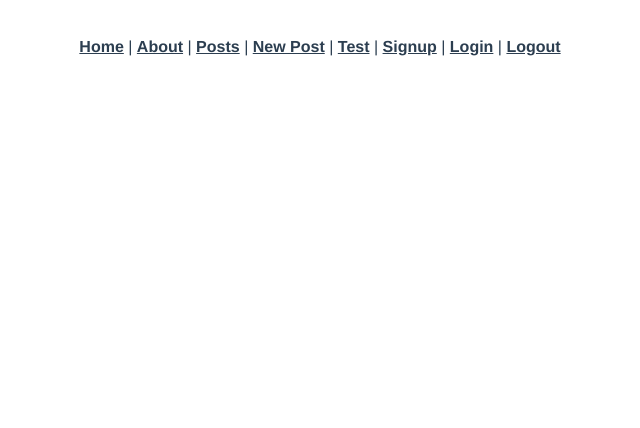
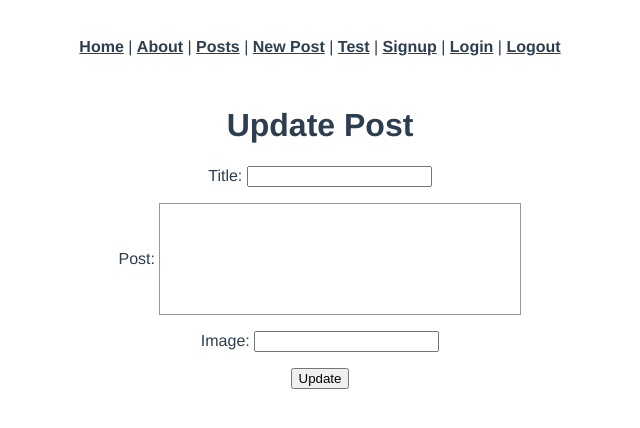
Before and after one commit to SymensJeffrey/blog_vue_app, a Vue app: page /posts/1/edit in a window 1280 px wide. Shown: the top 428 px of the page, without its empty margins (320-960 px from the left). Built offline with nearby package versions, Linux system fonts and the light colour scheme.

Commit message:
add update page and get inputs and button working

```diff
--- a/src/router/index.js
+++ b/src/router/index.js
@@ -9,6 +9,7 @@ import Logout from "../views/Logout.vue";
 import PostIndex from "../views/PostIndex.vue";
 import PostsNew from "../views/PostNew.vue";
 import PostShow from "../views/PostShow.vue";
+import PostEdit from "../views/PostEdit.vue";
 
 
 Vue.use(VueRouter)
@@ -23,6 +24,7 @@ const routes = [
   { path: "/posts", name: "PostsIndex", component: PostIndex },
   { path: "/posts/new", name: "PostsNew", component: PostsNew },
   { path: "/posts/:id", name: "PostShow", component: PostShow },
+  { path: "/posts/:id/edit", name: "PostEdit", component: PostEdit },
 
 ]
 
--- /dev/null
+++ b/src/views/PostEdit.vue
@@ -0,0 +1,27 @@
+<template>
+  <div class="home">
+    <h1>{{ message }}</h1>
+    <p>Title: <input type="text" v-model="editPostParams.title"></p>
+    <p>Post: <input class="box" type="text" v-model="editPostParams.body"></p>
+    <p>Image: <input type="text" v-model="editPostParams.image"></p>
+    <button v-on:click="updatePost()">Update</button>
+  </div>
+</template>
+<style></style>
+<script>
+import axios from "axios";
+export default {
+  data: function() {
+    return {
+      message: "Update Post",
+      editPostParams: {}
+    };
+  },
+  created: function() {},
+  methods: {
+    updatePost: function () {
+      console.log("updating...")
+    },
+  }
+};
+</script>
```
